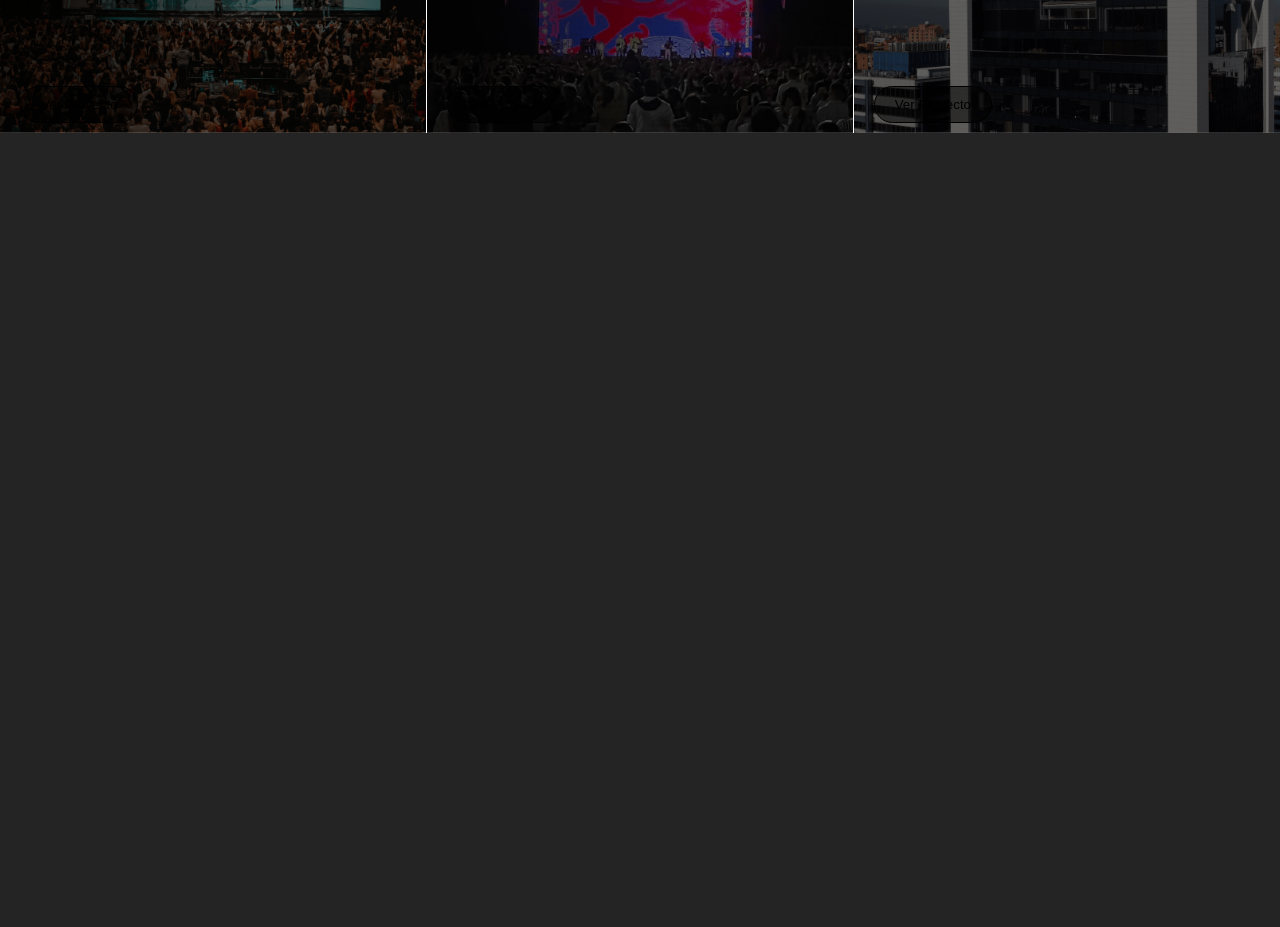
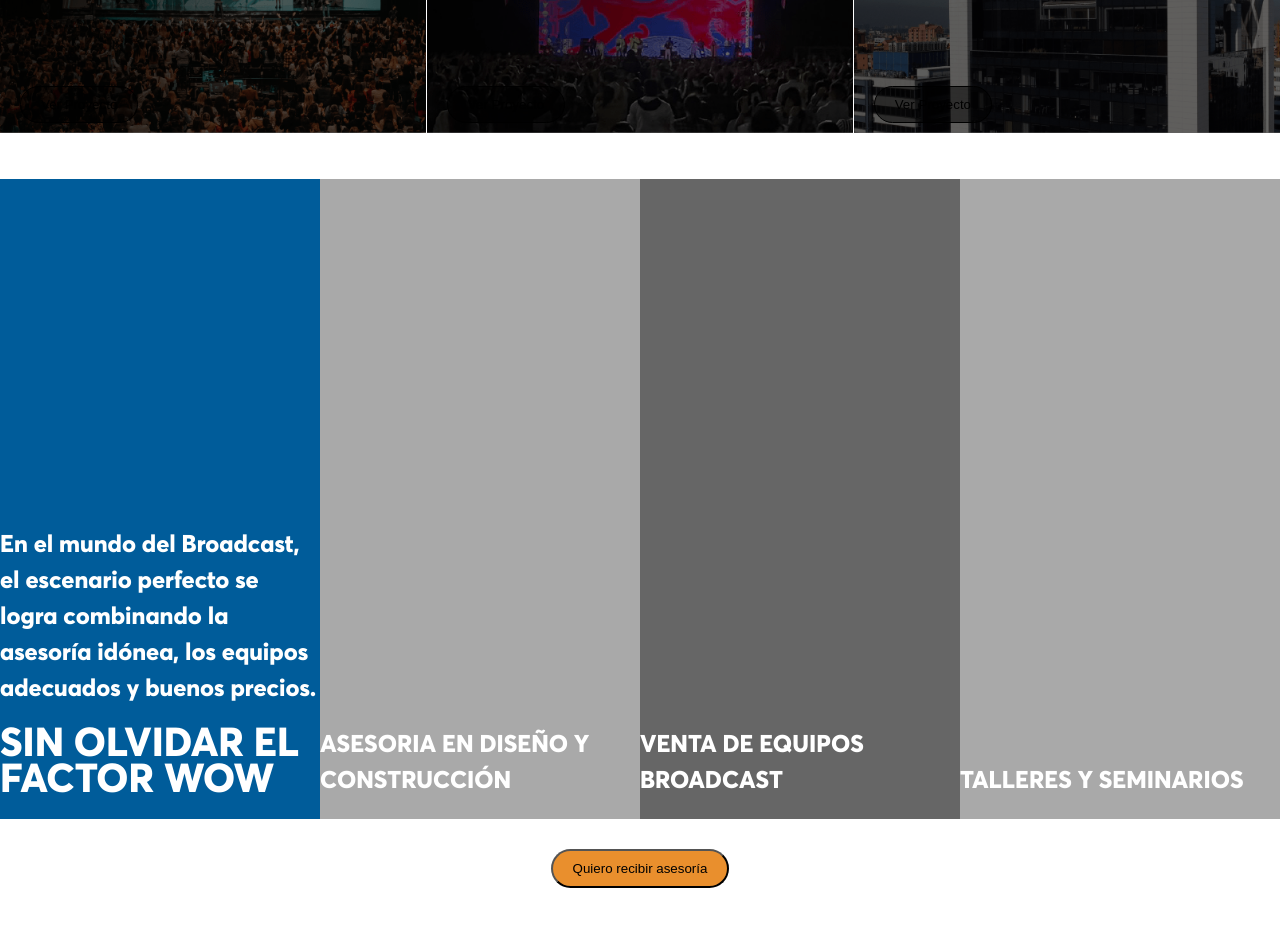
Before and after one commit to zagu5/ejmbroadcast, a React (Vite) app: page / in a window 1280 px wide. Shown: the part 1220-2147 px from the top of the page. Before the commit the page ends 1353 px from the top, so only its background shows below. Built offline with nearby package versions, Linux system fonts and the light colour scheme.

Commit message:
ServiceSections

```diff
--- a/src/pages/Homepage.jsx
+++ b/src/pages/Homepage.jsx
@@ -1,6 +1,7 @@
 import Header from '../components/Header'
 import MyCarousel from '../components/Carousel'
 import ProjectSection from '../sections/ProjectSection'
+import ServiceSection from '../sections/ServiceSection'
 
 const Homepage = () => {
   return (
@@ -8,6 +9,7 @@ const Homepage = () => {
        <Header/>
        <MyCarousel/>
        <ProjectSection/>
+       <ServiceSection/>
     </>
 
   )
--- /dev/null
+++ b/src/sections/ServiceSection.jsx
@@ -0,0 +1,51 @@
+import styles from '../styles/services.module.css';
+
+const servicesData = [
+  {
+    bgColor: "#005c9a",
+    title: "En el mundo del Broadcast, el escenario perfecto se logra combinando la asesoría idónea, los equipos adecuados y buenos precios.",
+    subtitle: "SIN OLVIDAR EL FACTOR WOW",
+  },
+  {
+    bgColor: "#a9a9a9",
+    title: "ASESORIA EN DISEÑO Y CONSTRUCCIÓN",
+  },
+  {
+    bgColor: "#666666",
+    title: "VENTA DE EQUIPOS BROADCAST",
+  },
+  {
+    bgColor: "#a9a9a9",
+    title: "TALLERES Y SEMINARIOS",
+  },
+];
+
+import PropTypes from 'prop-types';
+
+const Service = ({ bgColor, title, subtitle }) => (
+    <div className={styles['grid-item']} style={{ backgroundColor: bgColor }}>
+        <h1 className={styles.title}>{title}</h1>
+        {subtitle && <h2 className={styles.subtitle}>{subtitle}</h2>}
+    </div>
+);
+
+Service.propTypes = {
+    bgColor: PropTypes.string.isRequired,
+    title: PropTypes.string.isRequired,
+    subtitle: PropTypes.string,
+};
+
+const ServiceSection = () => {
+  return (
+    <section id={"services"} className={styles.section}>
+      <div className={styles['grid-container']}>
+        {servicesData.map((service, index) => (
+          <Service key={index} {...service} />
+        ))}
+      </div>
+      <button type="button" className={styles.boton}>Quiero recibir asesoría</button>
+    </section>
+  );
+};
+
+export default ServiceSection;
--- /dev/null
+++ b/src/styles/services.module.css
@@ -0,0 +1,48 @@
+.section {
+    display: flex;
+    flex-direction: column;
+    align-items: center;
+    justify-content: center;
+    text-align: center;
+    min-height: 100vh;
+  }
+
+  .grid-container {
+    display: grid;
+    grid-template-columns: repeat(4, 1fr);
+    grid-template-rows: 80vh;
+    gap: 0px;
+    margin-bottom: 10px;
+  }
+
+  .grid-item {
+    text-align: left;
+    color: white;
+    display: flex;
+    flex-direction: column;
+    justify-content: flex-end;
+  }
+
+  .title{
+    font-family: 'AvertaStd-Extrabold';
+    font-size: 24px;
+
+  }
+
+  .subtitle{
+    font-family: 'AvertaStd-Extrabold';
+    font-size: 40px;
+    margin-bottom: 20px;
+  }
+  .boton {
+    background: #e98f2d;
+    padding: 10px 20px;
+    cursor: pointer;
+    border-radius: 20px;
+    transition: background-color 0.3s;
+    margin: 20px 20px 0;
+  }
+
+  .boton:hover {
+    background: rgba(0, 0, 0, 0.7);
+  }
```
